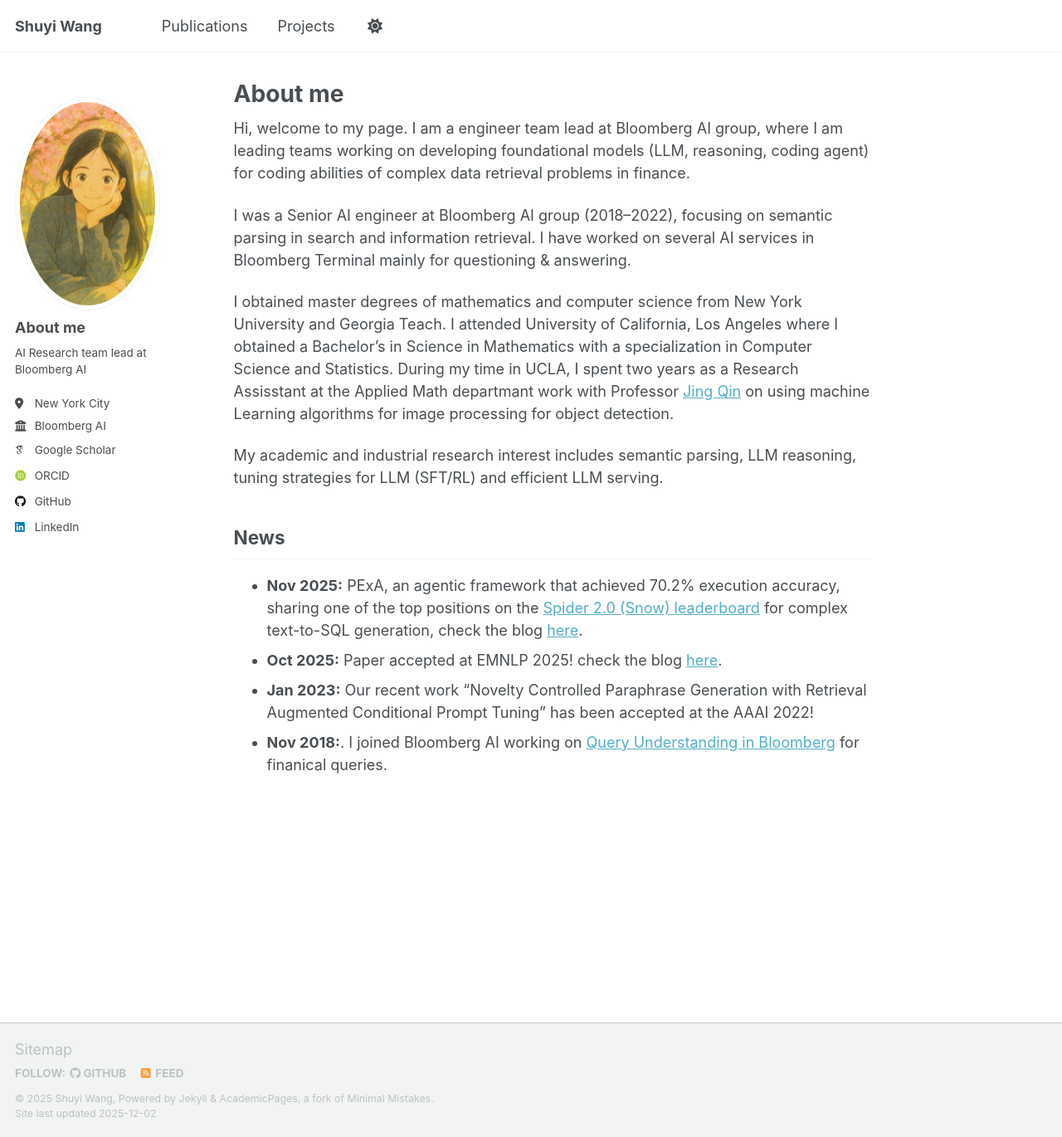
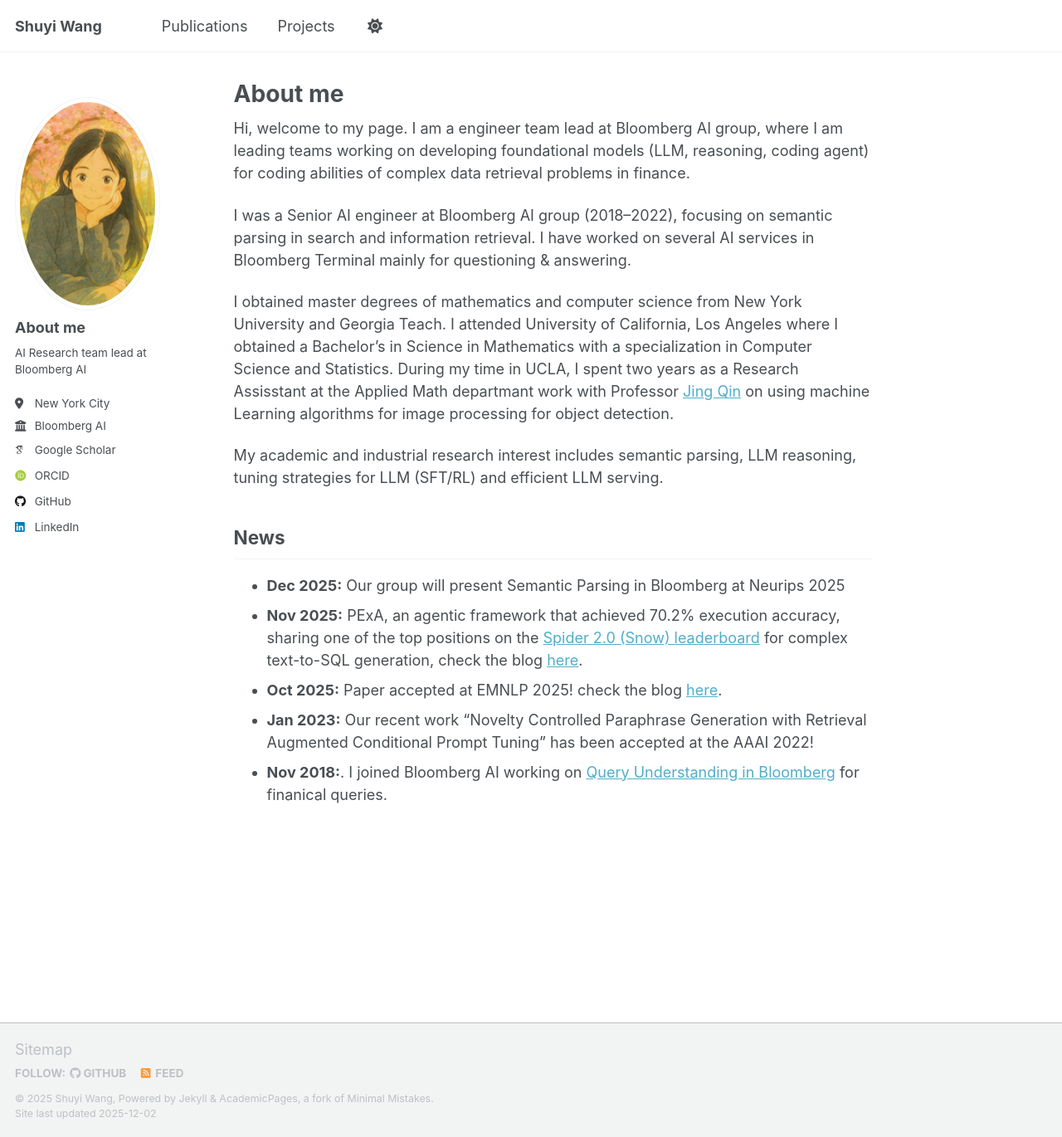
Before and after one commit to Sophie8/Sophie8.github.io, a Jekyll site: the page built from _pages/about.md, in a window 1280 px wide and 1370 px high. Shown: the whole window at 83% size. Built offline with Jekyll 4.4.1, drawn with Linux system fonts in a browser that asks for light colours; some web fonts are replaced; a script that is not in the unit is left out.

Commit message:
update about.md

```diff
--- a/_pages/about.md
+++ b/_pages/about.md
@@ -17,6 +17,7 @@ I obtained master degrees of mathematics and computer science from New York Univ
 My academic and industrial research interest includes semantic parsing, LLM reasoning, tuning strategies for LLM (SFT/RL) and efficient LLM serving.
 
 ## News
++ __Dec 2025:__   Our group will present Semantic Parsing in Bloomberg at Neurips 2025
 + __Nov 2025:__   PExA, an agentic framework that achieved 70.2% execution accuracy, sharing one of the top positions on the [Spider 2.0 (Snow) leaderboard](https://spider2-sql.github.io/) for complex text-to-SQL generation, check the blog [here](https://www.bloomberg.com/company/stories/bloomberg-ai-researchers-advance-text-to-sql-accuracy-with-multi-agent-pexa-framework/).
 + __Oct 2025:__   Paper accepted at EMNLP 2025! check the blog [here](https://www.bloomberg.com/company/stories/bloombergs-ai-researchers-publish-7-papers-at-emnlp-2025/).
 + __Jan 2023:__   Our recent work "Novelty Controlled Paraphrase Generation with Retrieval Augmented Conditional Prompt Tuning" has been accepted at the AAAI 2022!
```
